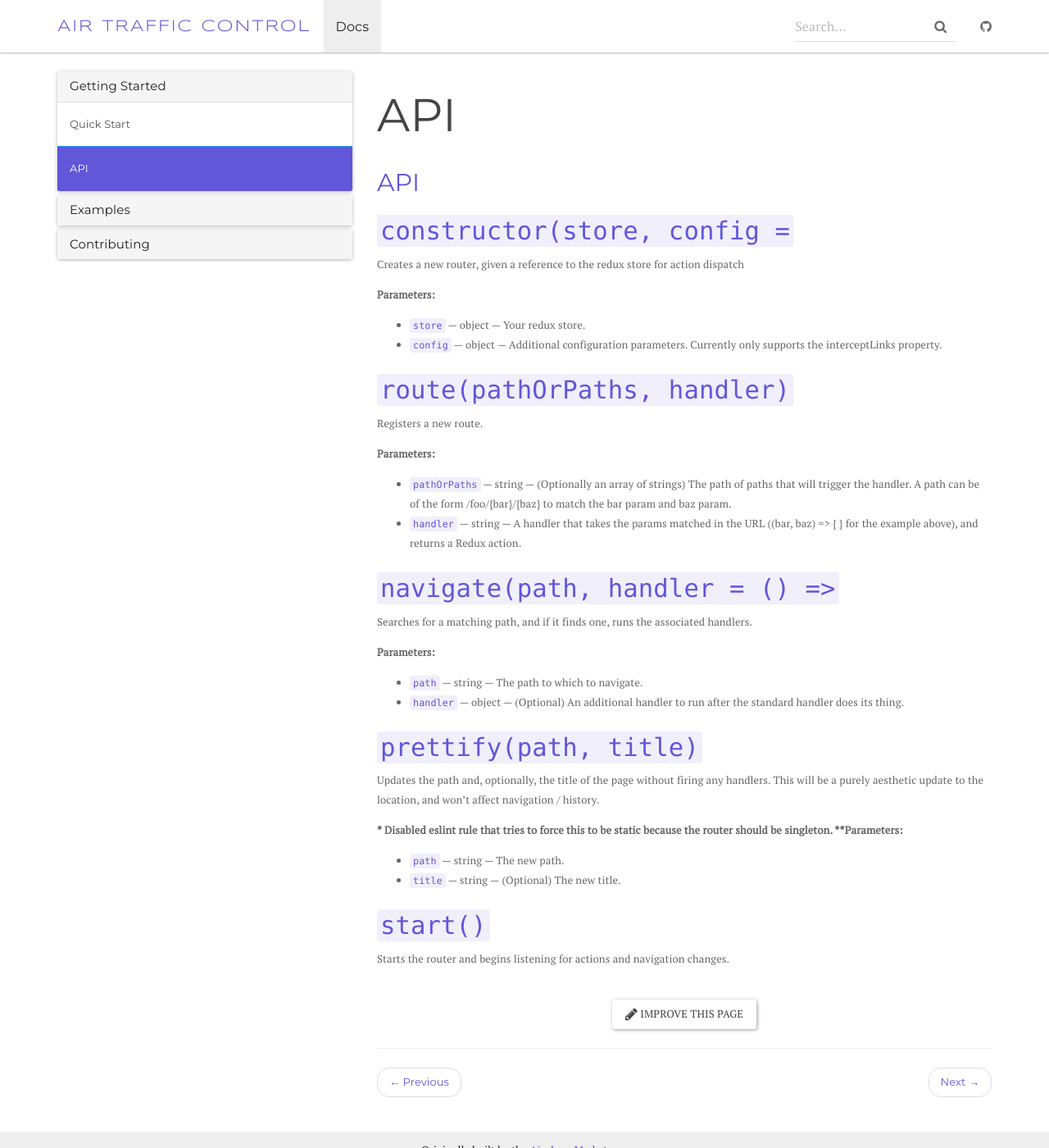
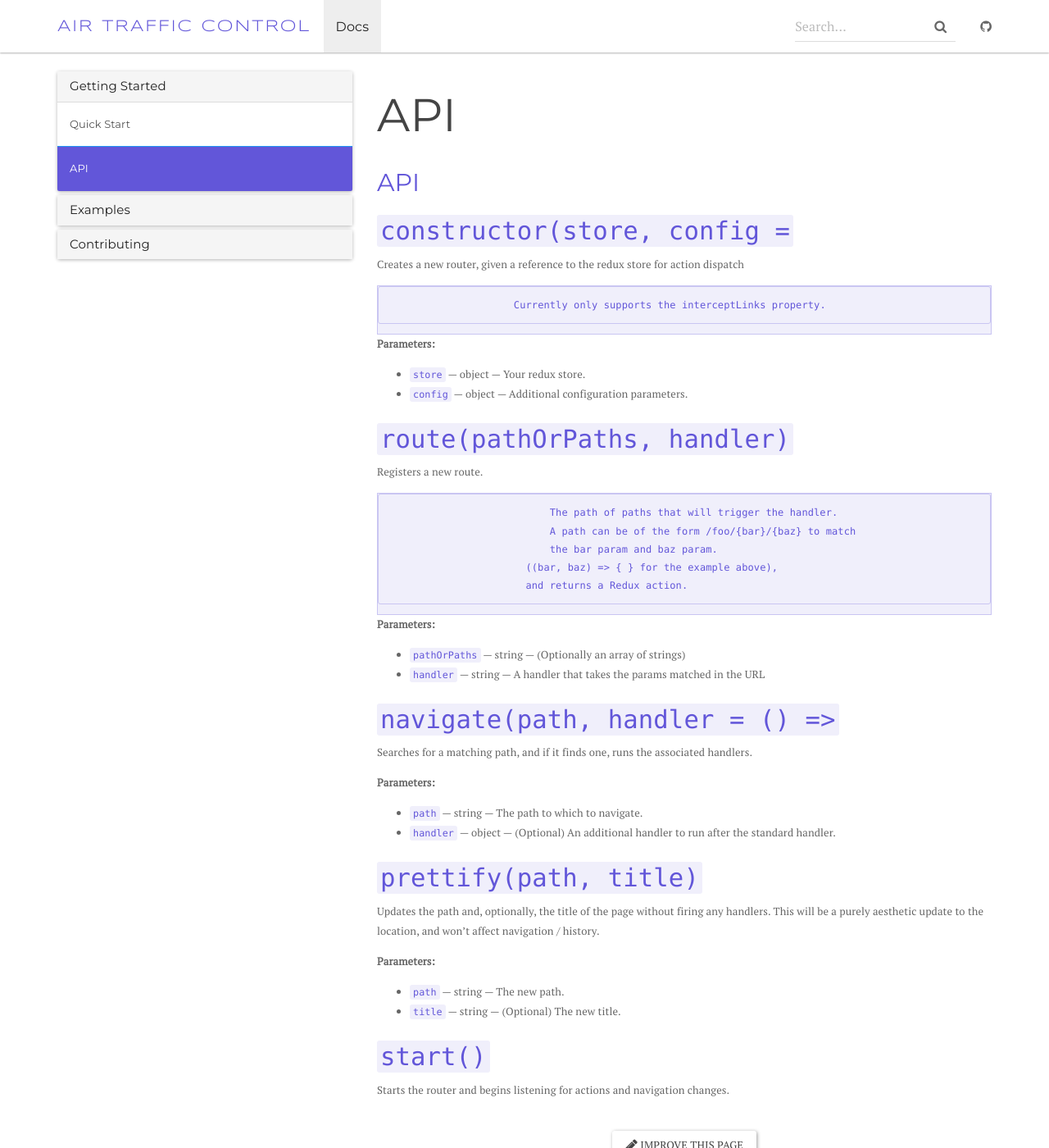
Before and after one commit to airplane-mode/air-traffic-control, a Jekyll site: the page built from docs/_docs/api.md, in a window 1280 px wide and 1400 px high. Shown: the whole window at 82% size. Built offline with Jekyll 4.4.1, drawn with Linux system fonts in a browser that asks for light colours; nearby versions of some CDN libraries.

Commit message:
add eslint, configure with airbnb styles with a couple of minor overrides, hook into build process, make our current stuff compliant

```diff
--- a/docs/_docs/api.md
+++ b/docs/_docs/api.md
@@ -11,21 +11,27 @@ redirect_from: /docs/api.html
 
 Creates a new router, given a reference to the redux store for action dispatch
 
+                         Currently only supports the interceptLinks property.
 
 **Parameters:**
 
 * `store` — object — Your redux store.
-* `config` — object — Additional configuration parameters. Currently only supports the interceptLinks property.
+* `config` — object — Additional configuration parameters.
 
 ### `route(pathOrPaths, handler)`
 
 Registers a new route.
 
+                               The path of paths that will trigger the handler.
+                               A path can be of the form /foo/{bar}/{baz} to match
+                               the bar param and baz param.
+                           ((bar, baz) => { } for the example above),
+                           and returns a Redux action.
 
 **Parameters:**
 
-* `pathOrPaths` — string — (Optionally an array of strings) The path of paths that will trigger the handler. A path can be of the form /foo/{bar}/{baz} to match the bar param and baz param.
-* `handler` — string — A handler that takes the params matched in the URL ((bar, baz) => { } for the example above), and returns a Redux action.
+* `pathOrPaths` — string — (Optionally an array of strings)
+* `handler` — string — A handler that takes the params matched in the URL
 
 ### `navigate(path, handler = () =>`
 
@@ -35,13 +41,13 @@ Searches for a matching path, and if it finds one, runs the associated handlers.
 **Parameters:**
 
 * `path` — string — The path to which to navigate.
-* `handler` — object — (Optional) An additional handler to run after the standard handler does its thing.
+* `handler` — object — (Optional) An additional handler to run after the standard handler.
 
 ### `prettify(path, title)`
 
 Updates the path and, optionally, the title of the page without firing any handlers. This will be a purely aesthetic update to the location, and won't affect navigation / history.
 
-*** Disabled eslint rule that tries to force this to be static because the router should be singleton.
+
 **Parameters:**
 
 * `path` — string — The new path.
--- a/package.json
+++ b/package.json
@@ -5,10 +5,11 @@
   "main": "build/air-traffic-control.js",
   "scripts": {
     "test": "jest",
+    "lint": "eslint src/*.js && eslint test/*.js",
     "compile": "mkdir -p build && babel --presets es2015,stage-0 -d build/ src/ && mv build/index.js build/air-traffic-control.js",
     "bundle": "webpack",
     "minify": "uglifyjs build/air-traffic-control.js -c -o build/air-traffic-control.min.js",
-    "build": "npm run compile && npm run minify",
+    "build": "npm run lint && npm run compile && npm run minify",
     "rebuild": "npm run clean && npm run build",
     "compress": "tar -cvzf build/air-traffic-control.min.js.tar.gz build/air-traffic-control.min.js",
     "prepublish": "npm run build",
@@ -36,6 +37,9 @@
     "babel-preset-es2015": "^6.24.1",
     "babel-preset-stage-0": "^6.24.1",
     "docblox2md": "^0.7.0",
+    "eslint": "^4.16.0",
+    "eslint-config-airbnb-base": "^12.1.0",
+    "eslint-plugin-import": "^2.8.0",
     "jest-cli": "^22.0.6",
     "redux": "^3.7.2",
     "redux-mock-store": "^1.4.0",
```
Also changed, not shown: src/index.js (+27 -25 lines), test/test.js (+2 -5 lines), .eslintrc.js (added), 1 other file.
